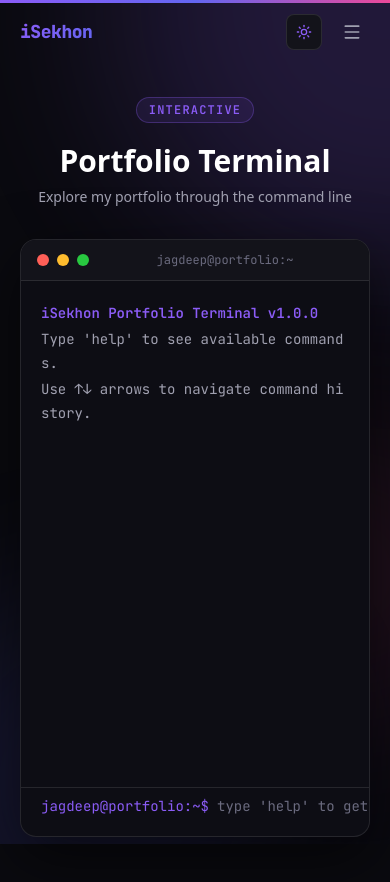
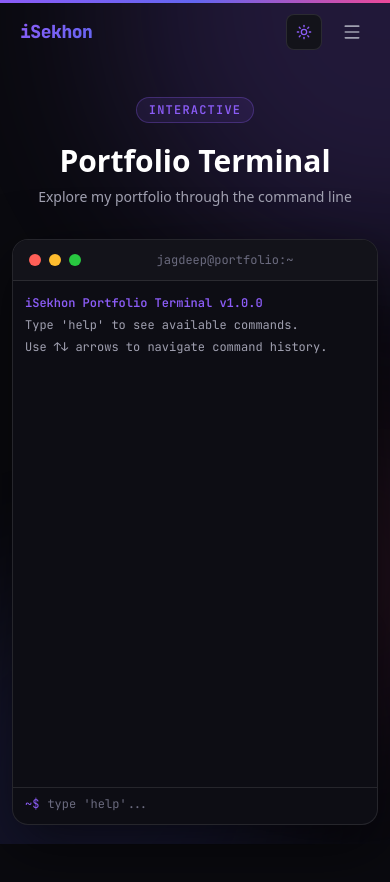
Before and after one commit to ISEKHON/my-portfolio, a Next.js app: page /terminal in a window 390 px wide. Shown: the top 882 px of the page. Built offline with nearby package versions, Linux system fonts and the light colour scheme.

Commit message:
refactor: improve terminal component styles and responsiveness

```diff
--- a/app/terminal/TerminalPageClient.tsx
+++ b/app/terminal/TerminalPageClient.tsx
@@ -10,7 +10,7 @@ export default function TerminalPageClient() {
     <div className="min-h-screen flex flex-col">
       <Background />
       <Navbar />
-      <main className="flex-1 flex flex-col items-center justify-center px-5 pt-24 pb-24">
+      <main className="flex-1 flex flex-col items-center justify-center px-3 sm:px-5 pt-24 pb-24 overflow-x-hidden">
         <motion.div
           initial={{ opacity: 0, y: 20 }}
           animate={{ opacity: 1, y: 0 }}
--- a/components/terminal/TerminalInput.tsx
+++ b/components/terminal/TerminalInput.tsx
@@ -34,8 +34,11 @@ export default function TerminalInput({
   };
 
   return (
-    <div className="flex items-center gap-2 font-mono text-sm">
-      <span className="text-[#8b5cf6] shrink-0">{prompt}</span>
+    <div className="flex items-center gap-2 font-mono text-xs sm:text-sm">
+      <span className="text-[#8b5cf6] shrink-0">
+        <span className="hidden sm:inline">{prompt}</span>
+        <span className="sm:hidden">~$</span>
+      </span>
       <input
         ref={inputRef}
         type="text"
@@ -48,7 +51,7 @@ export default function TerminalInput({
         onChange={(e) => onChange(e.target.value)}
         onKeyDown={onKeyDown}
         className="flex-1 bg-transparent text-[#e2e2f0] outline-none caret-[#8b5cf6] placeholder-[#6b6b7f]"
-        placeholder="type 'help' to get started..."
+        placeholder="type 'help'..."
       />
     </div>
   );
--- a/components/terminal/TerminalOutput.tsx
+++ b/components/terminal/TerminalOutput.tsx
@@ -19,7 +19,7 @@ export default function TerminalOutput({ lines }: TerminalOutputProps) {
       {lines.map((line, i) => (
         <div
           key={i}
-          className={`font-mono text-sm leading-6 ${
+          className={`font-mono text-xs sm:text-sm leading-5 sm:leading-6 ${
             line.type === "ascii"
               ? "whitespace-pre overflow-x-visible"
               : "whitespace-pre-wrap break-all"
--- a/components/terminal/TerminalWindow.tsx
+++ b/components/terminal/TerminalWindow.tsx
@@ -74,7 +74,7 @@ export default function TerminalWindow() {
   };
 
   return (
-    <div className="flex flex-col w-full max-w-4xl mx-auto rounded-2xl overflow-hidden border border-[var(--border-color)] bg-[#0d0d14] shadow-[0_20px_60px_rgba(0,0,0,0.6)]" style={{ colorScheme: "dark" }}>
+    <div className="flex flex-col w-full max-w-4xl mx-auto rounded-2xl overflow-x-hidden border border-[var(--border-color)] bg-[#0d0d14] shadow-[0_20px_60px_rgba(0,0,0,0.6)]" style={{ colorScheme: "dark" }}>
       {/* Window chrome */}
       <div className="flex items-center gap-2 px-4 py-3 bg-[#13131a] border-b border-[var(--border-color)]">
         <div className="w-3 h-3 rounded-full bg-[#ff5f57]" />
@@ -88,7 +88,7 @@ export default function TerminalWindow() {
       {/* Output area */}
       <div
         ref={scrollRef}
-        className="flex-1 overflow-y-auto p-5 space-y-3"
+        className="flex-1 overflow-y-auto overflow-x-hidden p-3 sm:p-5 space-y-3"
         style={{ minHeight: "60vh", maxHeight: "70vh" }}
         onClick={() => {
           const inp = document.querySelector<HTMLInputElement>("input[type=text]");
@@ -102,9 +102,12 @@ export default function TerminalWindow() {
         {history.map((entry, i) => (
           <div key={i} className="space-y-1">
             {entry.command && (
-              <div className="flex items-center gap-2 font-mono text-sm">
-                <span className="text-[#8b5cf6]">jagdeep@portfolio:~$</span>
-                <span className="text-[#e2e2f0]">{entry.command}</span>
+              <div className="flex items-center gap-2 font-mono text-xs sm:text-sm">
+                <span className="text-[#8b5cf6] shrink-0">
+                  <span className="hidden sm:inline">jagdeep@portfolio:~$</span>
+                  <span className="sm:hidden">~$</span>
+                </span>
+                <span className="text-[#e2e2f0] break-all">{entry.command}</span>
               </div>
             )}
             {entry.output.length > 0 && <TerminalOutput lines={entry.output} />}
@@ -113,7 +116,7 @@ export default function TerminalWindow() {
       </div>
 
       {/* Input area */}
-      <div className="px-5 pb-5 pt-2 border-t border-[var(--border-color)]">
+      <div className="px-3 sm:px-5 pb-3 sm:pb-5 pt-2 border-t border-[var(--border-color)]">
         <TerminalInput
           value={input}
           onChange={setInput}
```
